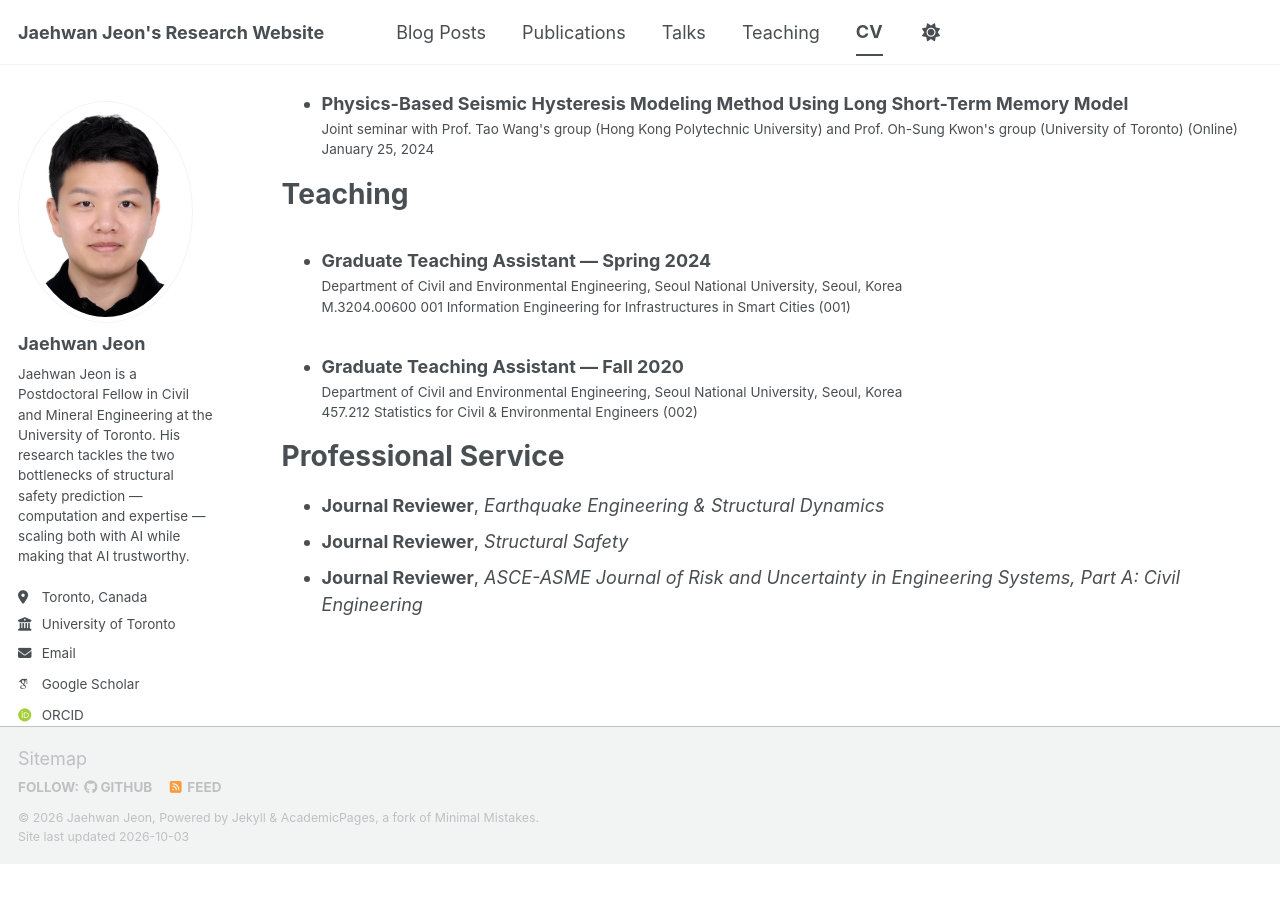
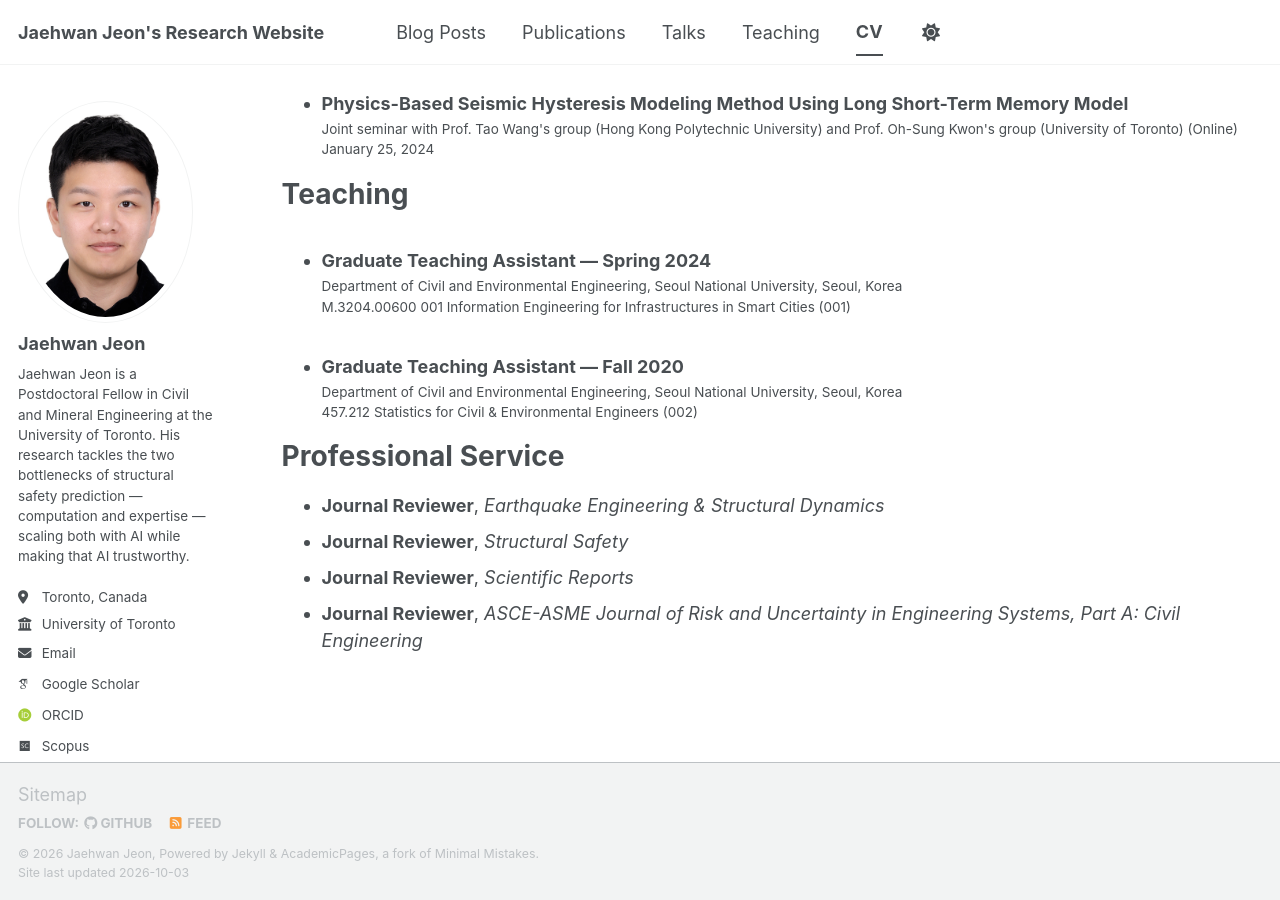
Before and after one commit to JaehwanJeon/JaehwanJeon.github.io, a Jekyll site: the page built from _pages/cv.md, in a window 1280 px wide and 900 px high, scrolled down 2211 px. Built offline with Jekyll 4.4.1, drawn with Linux system fonts in a browser that asks for light colours; some web fonts are replaced; a script bundle is joined from its source files by our own code; library files that are not in the unit come from our copies; before the commit the page ends 3075 px from its top, so only the background shows below that.

Commit message:
Add Scientific Reports reviewer service to CV

```diff
--- a/_data/cv_extra.yml
+++ b/_data/cv_extra.yml
@@ -76,4 +76,6 @@ service:
   - role: "Journal Reviewer"
     venue: "Structural Safety"
   - role: "Journal Reviewer"
+    venue: "Scientific Reports"
+  - role: "Journal Reviewer"
     venue: "ASCE-ASME Journal of Risk and Uncertainty in Engineering Systems, Part A: Civil Engineering"
--- a/_pages/cv.md
+++ b/_pages/cv.md
@@ -67,4 +67,5 @@ Professional Service
 ======
 * **Journal Reviewer**, *Earthquake Engineering & Structural Dynamics*
 * **Journal Reviewer**, *Structural Safety*
+* **Journal Reviewer**, *Scientific Reports*
 * **Journal Reviewer**, *ASCE-ASME Journal of Risk and Uncertainty in Engineering Systems, Part A: Civil Engineering*
```
Also changed, not shown: 1 other file.
